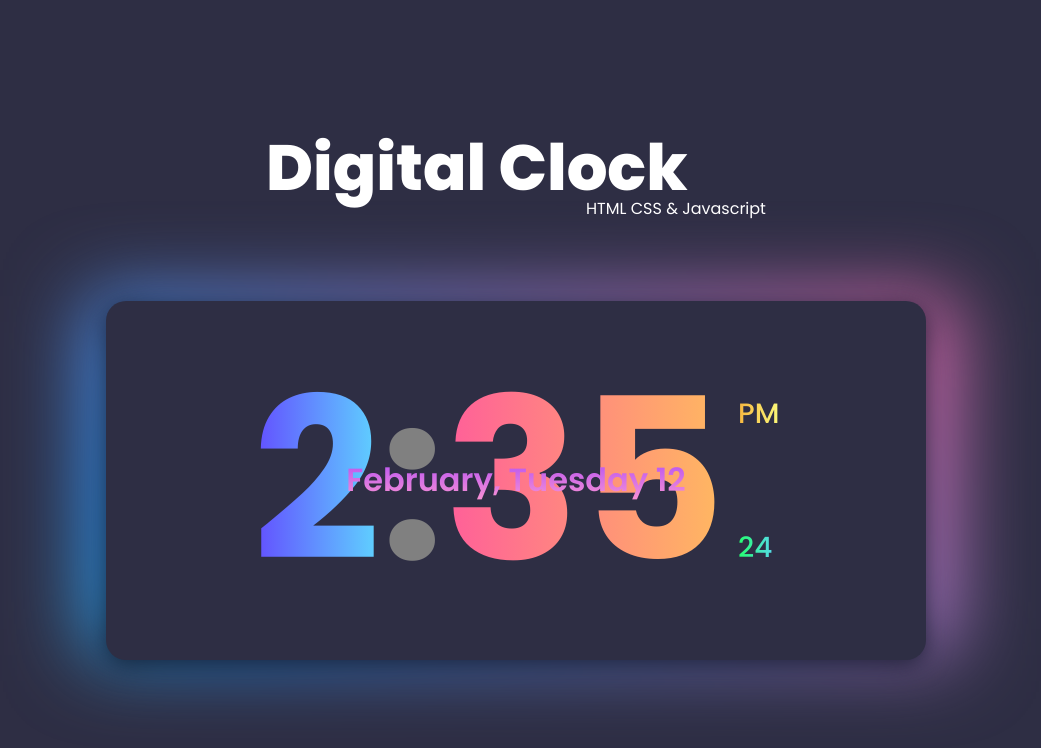
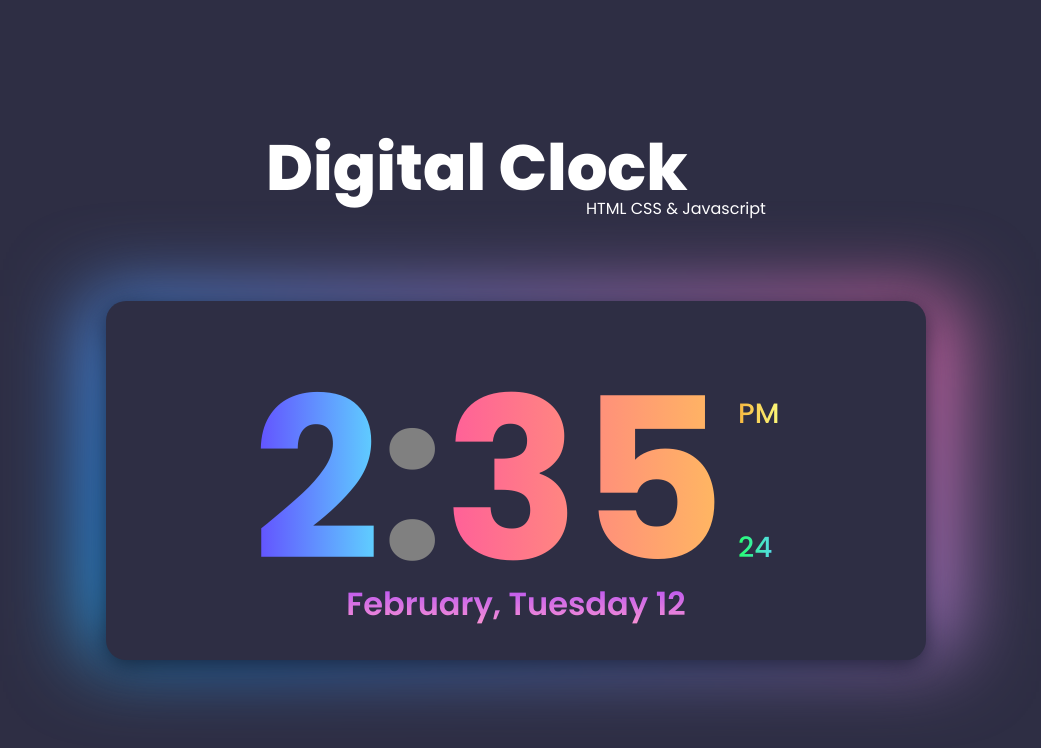
Before and after one commit to Vardaan-02/WebD, a plain HTML site: page Project 5/index.html in a window 1280 px wide. Shown: the whole page, without its empty margins (124-1165 px from the left). Drawn offline with Linux system fonts and the light colour scheme.

Commit message:
Update styles.css

```diff
--- a/Project 5/styles.css
+++ b/Project 5/styles.css
@@ -108,7 +108,7 @@ body{
     font-weight: 600;
     font-size: 4vh;
     position: absolute;
-    bottom: 2arem;
+    bottom: 2rem;
 }
 /* #border{
     background: linear-gradient(#);
```
